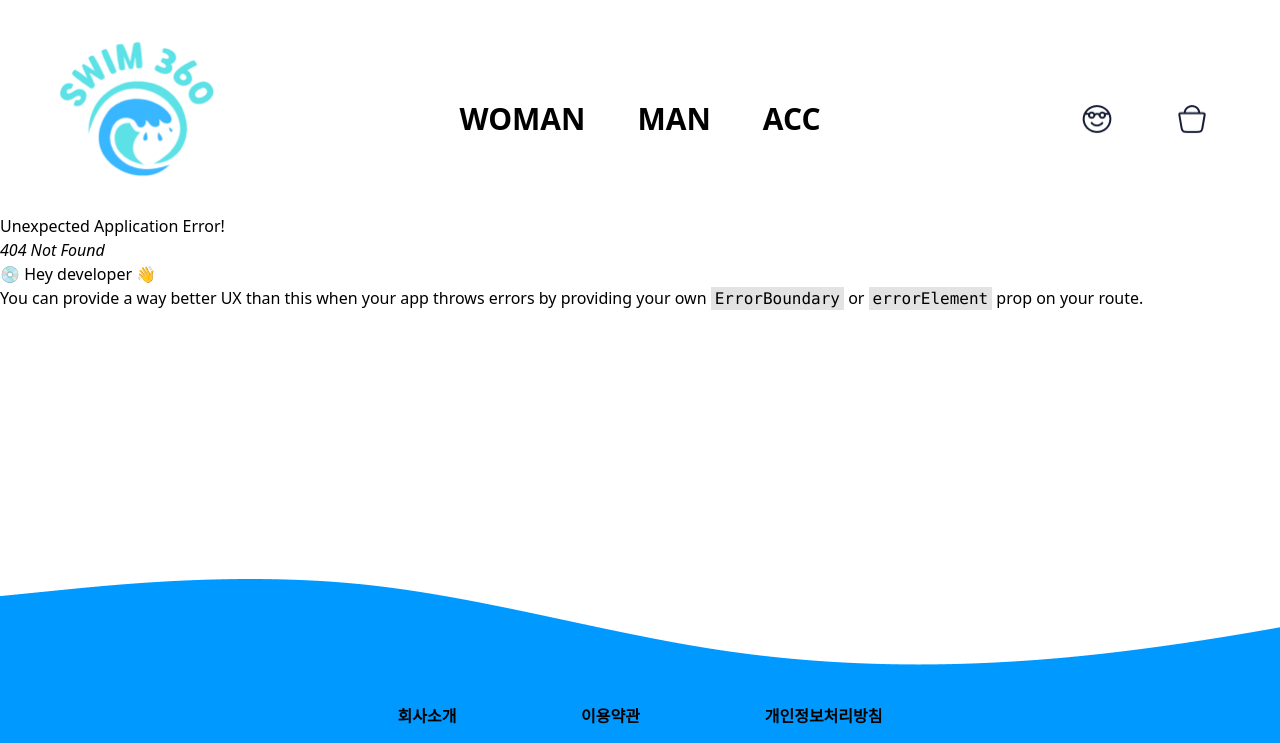
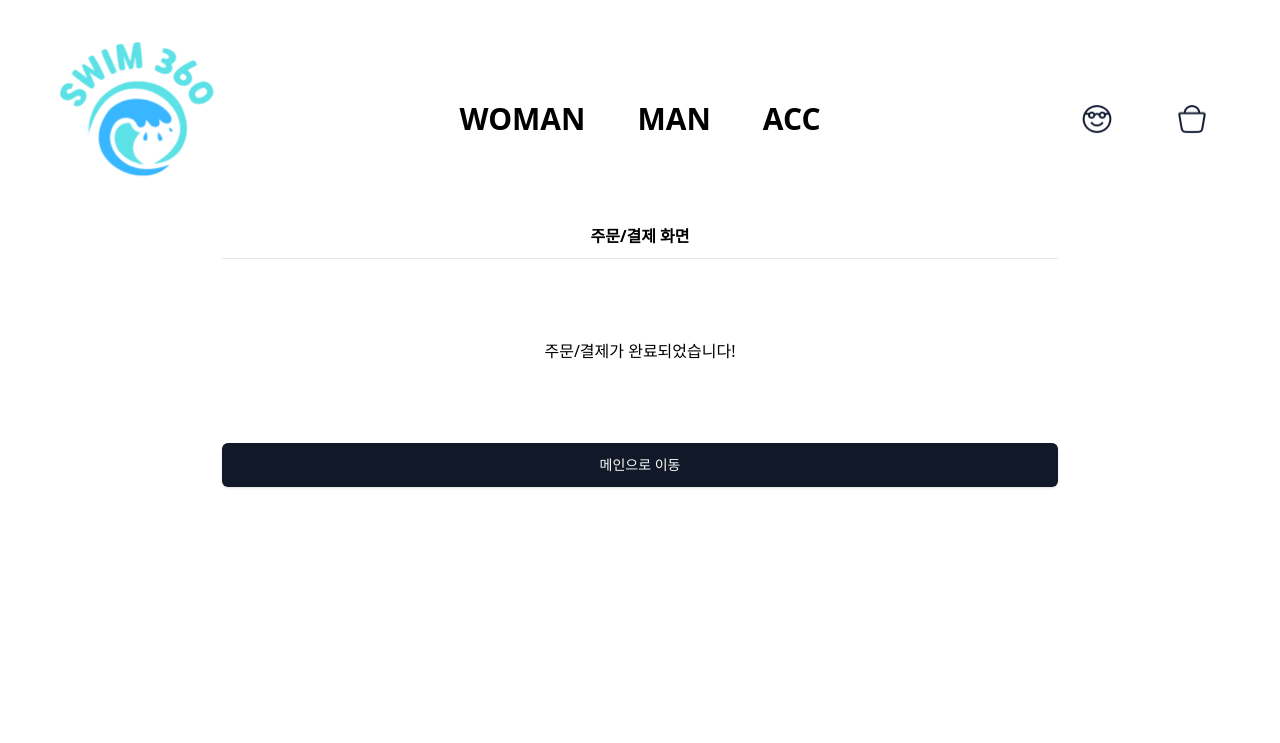
Before and after one commit to ormcamp-fe-3rd/swim360, a React (Vite) app in the folder frontend/: page /paymentcompletionpage in a window 1280 px wide. Before the commit this address had no page. Shown: the top 743 px of the page. Built offline with nearby package versions, Linux system fonts and the light colour scheme.

Commit message:
design: 주문/결제 완료 화면 UI 구현

```diff
--- a/frontend/src/components/common/PrimaryButton.tsx
+++ b/frontend/src/components/common/PrimaryButton.tsx
@@ -5,7 +5,7 @@ interface PrimaryButtonProps {
 }
 
 function PrimaryButton({ children }: PrimaryButtonProps) {
-  return <Button className={"rounded-4 py-[22px]"}>{children}</Button>;
+  return <Button className={"rounded-4 w-full py-[22px]"}>{children}</Button>;
 }
 
 export default PrimaryButton;
--- /dev/null
+++ b/frontend/src/routes/pages/PayMentCompletionPage.tsx
@@ -0,0 +1,13 @@
+import PrimaryButton from "@/components/common/PrimaryButton";
+
+function PayMentCompletionPage() {
+  return (
+    <div className="mx-auto w-[836px]">
+      <p className="border-b p-2.5 text-center font-bold">주문/결제 화면</p>
+      <p className="mx-auto py-20 text-center">주문/결제가 완료되었습니다!</p>
+      <PrimaryButton>메인으로 이동</PrimaryButton>
+    </div>
+  );
+}
+
+export default PayMentCompletionPage;
```
Also changed, not shown: frontend/src/routes/index.tsx (+4 -4 lines).
